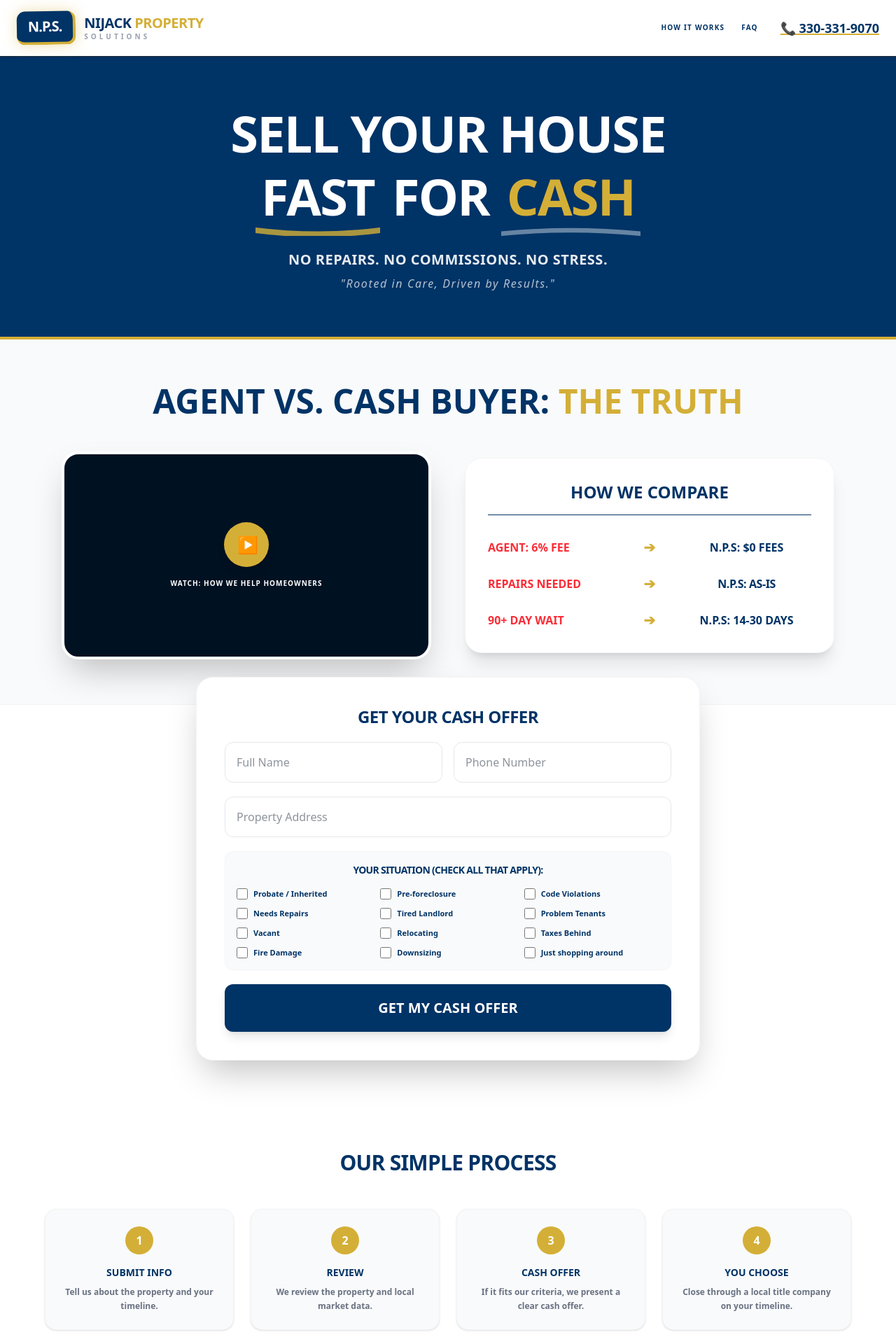
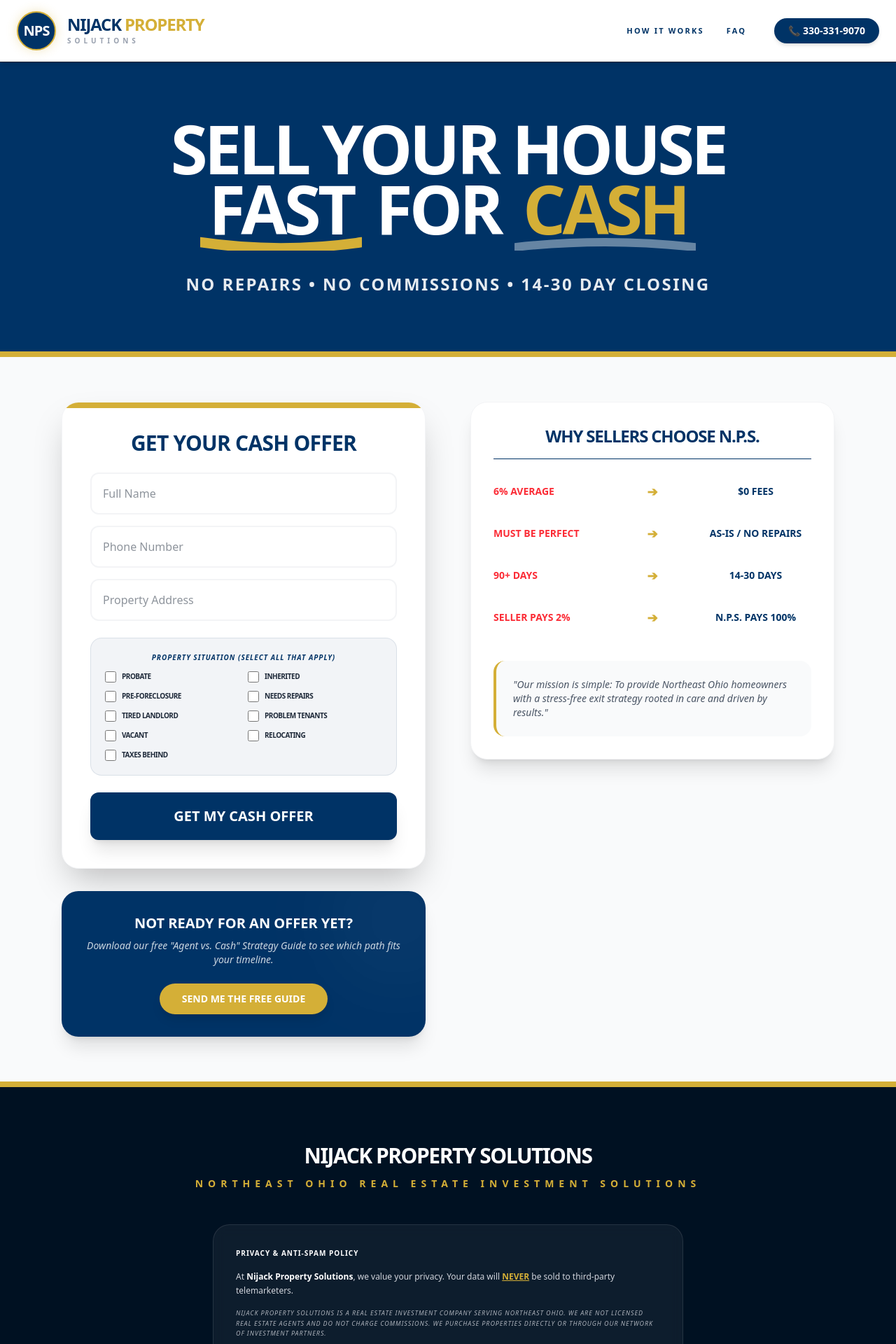
Before and after one commit to nijackacquisitions56/nijack-property-solutions, a React (Vite) app: page / in a window 1280 px wide. Shown: the top 1920 px of the page at 70% size. Built offline with nearby package versions, Linux system fonts and the light colour scheme.

Commit message:
Update App.jsx

```diff
--- a/src/App.jsx
+++ b/src/App.jsx
@@ -1,227 +1,176 @@
 import React, { useState } from "react";
 
-export default function NijackPropertySolutionsWebsite() {
+export default function NijackPropertySolutionsElite() {
   const [submitted, setSubmitted] = useState(false);
-  const [error, setError] = useState(false);
 
   const handleSubmit = async (e) => {
     e.preventDefault();
     const form = e.target;
     const data = new FormData(form);
-
     try {
       const response = await fetch("https://formspree.io/f/xaqpozbn", {
         method: "POST",
         body: data,
         headers: { 'Accept': 'application/json' }
       });
-
       if (response.ok) {
         setSubmitted(true);
-        setError(false);
         window.scrollTo({ top: 300, behavior: 'smooth' });
-      } else {
-        setError(true);
       }
-    } catch (err) {
-      setError(true);
-    }
+    } catch (err) { console.error("Submit Error:", err); }
   };
 
-  const steps = [
-    { title: "Submit Info", text: "Tell us about the property and your timeline." },
-    { title: "Review", text: "We review the property and local market data." },
-    { title: "Cash Offer", text: "If it fits our criteria, we present a clear cash offer." },
-    { title: "You Choose", text: "Close through a local title company on your timeline." }
-  ];
+  return (
+    <div className="min-h-screen bg-white text-gray-800 font-sans selection:bg-[#D4AF37] selection:text-white">
 
-  const faq = [
-    { q: "Do I need to make repairs before selling?", a: "No. We buy houses as-is in any condition." },
-    { q: "How fast can closing happen?", a: "Many closings happen within 14-30 days, depending on title work and your specific timeline." },
-    { q: "What areas do you buy in?", a: "We are based in Northeast Ohio, serving homeowners throughout the region including Akron, Cleveland, and surrounding areas." },
-    { q: "Are there commissions or fees?", a: "No. Since we are buying the property directly, there are no realtor commissions or hidden fees." }
-  ];
-
-  return (
-    <div className="min-h-screen bg-white text-gray-800 font-sans">
-
-      {/* HEADER WITH NAVIGATION & N.P.S. FLARE */}
-      <header className="sticky top-0 z-50 border-b bg-white shadow-sm">
+      {/* HEADER WITH HIGH-POP BRANDING */}
+      <header className="sticky top-0 z-50 border-b bg-white shadow-md">
         <div className="mx-auto max-w-7xl px-6 py-4 flex justify-between items-center">
-          <div className="flex items-center gap-3 group">
-            <div className="h-12 w-auto px-4 bg-[#003366] rounded-xl flex items-center justify-center shadow-[0_0_20px_rgba(212,175,55,0.4)] border-b-4 border-r-4 border-[#D4AF37] transform -rotate-1 group-hover:rotate-0 transition-all duration-300">
-              <span className="text-white font-black text-xl tracking-tighter uppercase">N.P.S.</span>
+          <div className="flex items-center gap-4 group cursor-pointer">
+            {/* NEW LOGO BOX WITH GOLD SEAL EFFECT */}
+            <div className="h-14 w-14 bg-[#003366] rounded-full flex items-center justify-center border-2 border-[#D4AF37] shadow-[0_0_15px_rgba(212,175,55,0.3)] transition-transform group-hover:scale-105">
+              <span className="text-white font-black text-xl tracking-tighter">NPS</span>
             </div>
             <div className="text-left">
-              <div className="font-black text-xl text-[#003366] leading-tight uppercase tracking-tight">
+              <div className="font-black text-2xl text-[#003366] leading-none uppercase tracking-tighter">
                 NIJACK <span className="text-[#D4AF37]">PROPERTY</span>
               </div>
-              <div className="text-[10px] text-gray-400 uppercase tracking-[0.4em] font-bold">Solutions</div>
+              <div className="text-[10px] text-gray-400 uppercase tracking-[0.5em] font-bold mt-1">Solutions</div>
             </div>
           </div>
 
-          <div className="hidden md:flex items-center gap-8">
-            <nav className="flex gap-6 text-xs font-black text-[#003366] uppercase tracking-widest">
-              <a href="#how-it-works" className="hover:text-[#D4AF37] transition text-[10px]">How It Works</a>
-              <a href="#faq" className="hover:text-[#D4AF37] transition text-[10px]">FAQ</a>
+          <div className="hidden md:flex items-center gap-10">
+            <nav className="flex gap-8 text-[11px] font-black text-[#003366] uppercase tracking-[0.2em]">
+              <a href="#how-it-works" className="hover:text-[#D4AF37] transition-colors">How It Works</a>
+              <a href="#faq" className="hover:text-[#D4AF37] transition-colors">FAQ</a>
             </nav>
-            <a href="tel:3303319070" className="font-bold text-[#003366] text-lg underline decoration-[#D4AF37] decoration-2">📞 330-331-9070</a>
+            <a href="tel:3303319070" className="px-5 py-2 bg-[#003366] text-white rounded-full font-bold text-sm hover:bg-[#002244] transition-all shadow-md">
+              📞 330-331-9070
+            </a>
           </div>
         </div>
       </header>
 
-      {/* HERO SECTION WITH WAVY UNDERLINES */}
-      <section className="bg-[#003366] text-white py-16 border-b-4 border-[#D4AF37]">
+      {/* HERO SECTION WITH GOLD FLARE */}
+      <section className="bg-[#003366] text-white py-20 border-b-8 border-[#D4AF37]">
         <div className="mx-auto max-w-5xl px-6 text-center">
-          <h1 className="text-4xl md:text-7xl font-black mb-4 tracking-tight leading-tight uppercase">
+          <h1 className="text-5xl md:text-8xl font-black mb-6 uppercase leading-[0.9] tracking-tighter">
             Sell Your House <br/>
-            <span className="relative inline-block px-2">
+            <span className="relative inline-block px-3">
               FAST
-              <svg className="absolute -bottom-3 left-0 w-full h-4 text-[#D4AF37] opacity-80" viewBox="0 0 100 10" preserveAspectRatio="none">
-                <path d="M0 5 Q 50 12 100 5" stroke="currentColor" strokeWidth="5" fill="transparent" strokeLinecap="round" />
+              <svg className="absolute -bottom-4 left-0 w-full h-6 text-[#D4AF37]" viewBox="0 0 100 10" preserveAspectRatio="none">
+                <path d="M0 5 Q 50 12 100 5" stroke="currentColor" strokeWidth="6" fill="transparent" strokeLinecap="round" />
               </svg>
             </span>
-            {" "}For{" "}
-            <span className="relative inline-block px-2 text-[#D4AF37]">
+            {" "}FOR{" "}
+            <span className="relative inline-block px-3 text-[#D4AF37]">
               CASH
-              <svg className="absolute -bottom-3 left-0 w-full h-4 text-white opacity-40" viewBox="0 0 100 10" preserveAspectRatio="none">
-                <path d="M0 8 Q 50 2 100 8" stroke="currentColor" strokeWidth="4" fill="transparent" strokeLinecap="round" />
+              <svg className="absolute -bottom-4 left-0 w-full h-6 text-white opacity-40" viewBox="0 0 100 10" preserveAspectRatio="none">
+                <path d="M0 8 Q 50 2 100 8" stroke="currentColor" strokeWidth="5" fill="transparent" strokeLinecap="round" />
               </svg>
             </span>
           </h1>
-          <p className="mt-8 text-lg md:text-xl opacity-90 font-bold tracking-wide uppercase">
-            No repairs. No commissions. No stress.
-          </p>
-          <p className="mt-2 text-sm md:text-base opacity-70 italic tracking-widest">
-            "Rooted in Care, Driven by Results."
+          <p className="mt-12 text-xl md:text-2xl font-bold uppercase tracking-[0.1em] opacity-90">
+            No Repairs • No Commissions • 14-30 Day Closing
           </p>
         </div>
       </section>
 
-      {/* COMPARISON SECTION */}
-      <section className="py-16 bg-gray-50 border-b border-gray-100">
-        <div className="mx-auto max-w-6xl px-6 text-center">
-          <h2 className="text-3xl md:text-5xl font-black text-[#003366] mb-12 uppercase">
-            Agent vs. Cash Buyer: <span className="text-[#D4AF37]">The Truth</span>
-          </h2>
+      {/* MAIN CONTENT AREA */}
+      <main className="py-16 bg-gray-50">
+        <div className="mx-auto max-w-6xl px-6">
+          <div className="grid lg:grid-cols-2 gap-16 items-start">
 
-          <div className="grid lg:grid-cols-2 gap-12 items-center text-left">
-            <div className="relative aspect-video bg-[#001122] rounded-3xl shadow-2xl overflow-hidden border-4 border-white flex items-center justify-center group">
-              <div className="text-center px-6">
-                <div className="w-16 h-16 bg-[#D4AF37] rounded-full flex items-center justify-center mx-auto mb-4 shadow-lg group-hover:scale-110 transition-transform cursor-pointer">
-                  <span className="text-white text-2xl ml-1">▶</span>
-                </div>
-                <p className="text-white font-black tracking-widest uppercase text-[10px]">Watch: How We Help Homeowners</p>
-              </div>
+            {/* LEFT: FORM & LEAD MAGNET */}
+            <div className="space-y-8">
+              <div className="bg-white rounded-3xl p-8 md:p-10 shadow-2xl border border-gray-100 relative overflow-hidden">
+                <div className="absolute top-0 left-0 w-full h-2 bg-[#D4AF37]"></div>
+                {!submitted ? (
+                  <form onSubmit={handleSubmit} className="space-y-6">
+                    <h2 className="text-3xl font-black text-[#003366] uppercase tracking-tight text-center">Get Your Cash Offer</h2>
+                    <div className="space-y-4">
+                      <input name="full_name" required placeholder="Full Name" className="w-full rounded-xl border-2 border-gray-100 p-4 focus:border-[#D4AF37] outline-none transition-all" />
+                      <input name="phone" required type="tel" placeholder="Phone Number" className="w-full rounded-xl border-2 border-gray-100 p-4 focus:border-[#D4AF37] outline-none transition-all" />
+                      <input name="property_address" required placeholder="Property Address" className="w-full rounded-xl border-2 border-gray-100 p-4 focus:border-[#D4AF37] outline-none transition-all" />
                     </div>
 
-            <div className="bg-white rounded-3xl p-8 shadow-xl border border-gray-100">
-              <h3 className="text-2xl font-black text-[#003366] mb-8 uppercase text-center border-b pb-4">How We Compare</h3>
-              <div className="space-y-6">
-                <div className="flex justify-between items-center text-sm md:text-base">
-                  <span className="text-red-500 font-black uppercase w-[40%]">Agent: 6% Fee</span>
-                  <span className="text-[#D4AF37] text-xl font-bold">➔</span>
-                  <span className="text-[#003366] font-black uppercase w-[40%] text-center">N.P.S: $0 Fees</span>
-                </div>
-                <div className="flex justify-between items-center text-sm md:text-base">
-                  <span className="text-red-500 font-black uppercase w-[40%]">Repairs Needed</span>
-                  <span className="text-[#D4AF37] text-xl font-bold">➔</span>
-                  <span className="text-[#003366] font-black uppercase w-[40%] text-center tracking-tight">N.P.S: AS-IS</span>
-                </div>
-                <div className="flex justify-between items-center text-sm md:text-base">
-                  <span className="text-red-500 font-black uppercase w-[40%]">90+ Day Wait</span>
-                  <span className="text-[#D4AF37] text-xl font-bold">➔</span>
-                  <span className="text-[#003366] font-black uppercase w-[40%] text-center">N.P.S: 14-30 Days</span>
-                </div>
-              </div>
-            </div>
-          </div>
-        </div>
-      </section>
-
-      {/* LEAD FORM SECTION */}
-      <section id="contact" className="mx-auto max-w-3xl px-6 -mt-10 pb-16">
-        <div className="bg-white rounded-3xl p-6 md:p-10 shadow-2xl border border-gray-100 relative z-10">
-          {!submitted ? (
-            <form onSubmit={handleSubmit} className="space-y-5">
-              <h2 className="text-2xl font-black text-center text-[#003366] uppercase tracking-tight">Get Your Cash Offer</h2>
-              <div className="grid md:grid-cols-2 gap-4">
-                <input name="full_name" required placeholder="Full Name" className="rounded-xl border border-gray-200 p-4 w-full focus:ring-2 focus:ring-[#D4AF37] outline-none" />
-                <input name="phone" required type="tel" placeholder="Phone Number" className="rounded-xl border border-gray-200 p-4 w-full focus:ring-2 focus:ring-[#D4AF37] outline-none" />
-              </div>
-              <input name="property_address" required placeholder="Property Address" className="rounded-xl border border-gray-200 p-4 w-full focus:ring-2 focus:ring-[#D4AF37] outline-none" />
-
-              <div className="p-4 bg-gray-50 rounded-xl border border-gray-100">
-                <p className="font-bold mb-4 text-[#003366] text-sm uppercase text-center tracking-tighter">Your Situation (Check all that apply):</p>
-                <div className="grid grid-cols-1 sm:grid-cols-2 md:grid-cols-3 gap-3 text-sm">
-                  {[
-                    "Probate / Inherited", "Pre-foreclosure", "Code Violations",
-                    "Needs Repairs", "Tired Landlord", "Problem Tenants",
-                    "Vacant", "Relocating", "Taxes Behind",
-                    "Fire Damage", "Downsizing", "Just shopping around"
-                  ].map((label) => (
-                    <label key={label} className="flex gap-2 items-center cursor-pointer">
-                      <input type="checkbox" name="situation" value={label} className="h-4 w-4 accent-[#003366]" />
-                      <span className="text-[#003366] font-semibold text-[11px] leading-tight">{label}</span>
+                    <div className="p-5 bg-[#003366]/5 rounded-2xl border border-[#003366]/10">
+                      <p className="text-[10px] font-black text-[#003366] uppercase mb-3 text-center tracking-widest italic">Property Situation (Select All That Apply)</p>
+                      <div className="grid grid-cols-2 gap-3 text-[10px]">
+                        {["Probate", "Inherited", "Pre-foreclosure", "Needs Repairs", "Tired Landlord", "Problem Tenants", "Vacant", "Relocating", "Taxes Behind"].map((opt) => (
+                          <label key={opt} className="flex gap-2 items-center cursor-pointer hover:text-[#D4AF37] transition-colors">
+                            <input type="checkbox" name="situation" value={opt} className="h-4 w-4 accent-[#003366]" />
+                            <span className="font-bold uppercase tracking-tighter">{opt}</span>
                           </label>
                         ))}
                       </div>
                     </div>
 
-              <button type="submit" className="w-full rounded-xl bg-[#003366] py-5 font-black text-white text-xl shadow-lg hover:bg-[#002244] transition-all transform hover:-translate-y-1">
+                    <button type="submit" className="w-full rounded-xl bg-[#003366] py-5 font-black text-white text-xl shadow-xl hover:bg-[#D4AF37] transition-all transform hover:-translate-y-1">
                       GET MY CASH OFFER
                     </button>
                   </form>
                 ) : (
-            <div className="text-center py-12 text-[#003366]">
-              <h2 className="text-3xl font-black mb-4 uppercase text-[#D4AF37]">Request Received!</h2>
-              <p className="font-bold uppercase tracking-widest">We will reach out to you shortly.</p>
+                  <div className="text-center py-16">
+                    <div className="text-6xl mb-4">✅</div>
+                    <h2 className="text-3xl font-black text-[#003366] uppercase mb-2">Request Received!</h2>
+                    <p className="font-bold text-gray-500 uppercase tracking-widest text-sm">Nicole will call you shortly.</p>
                   </div>
                 )}
               </div>
-      </section>
 
-      {/* HOW IT WORKS SECTION */}
-      <section id="how-it-works" className="py-16 bg-white text-center px-6 border-b border-gray-100">
-        <h2 className="text-3xl font-black mb-12 text-[#003366] uppercase tracking-tight">Our Simple Process</h2>
-        <div className="mx-auto max-w-6xl grid md:grid-cols-4 gap-6">
-          {steps.map((step, i) => (
-            <div key={i} className="p-6 rounded-2xl bg-gray-50 border border-gray-100 shadow-sm">
-              <div className="h-10 w-10 rounded-full bg-[#D4AF37] text-white flex items-center justify-center font-black mx-auto mb-4">{i+1}</div>
-              <h3 className="font-black text-[#003366] mb-2 uppercase text-sm">{step.title}</h3>
-              <p className="text-gray-500 text-xs leading-relaxed font-bold">{step.text}</p>
+              {/* LEAD MAGNET PDF SECTION */}
+              <div className="bg-[#003366] rounded-3xl p-8 text-white shadow-xl relative overflow-hidden group">
+                <div className="relative z-10 text-center">
+                  <h3 className="text-xl font-black uppercase mb-2">Not ready for an offer yet?</h3>
+                  <p className="text-sm opacity-80 mb-6 font-medium italic">Download our free "Agent vs. Cash" Strategy Guide to see which path fits your timeline.</p>
+                  <a href="YOUR_PDF_LINK_HERE" className="inline-block bg-[#D4AF37] text-white font-black py-3 px-8 rounded-full text-sm hover:scale-105 transition-transform shadow-lg">
+                    SEND ME THE FREE GUIDE
+                  </a>
+                </div>
+                <div className="absolute top-0 right-0 -mr-10 -mt-10 h-40 w-40 bg-white/5 rounded-full blur-3xl group-hover:bg-white/10 transition-colors"></div>
+              </div>
+            </div>
+
+            {/* RIGHT: COMPARISON TABLE */}
+            <div className="bg-white rounded-3xl p-8 shadow-xl border border-gray-100">
+              <h3 className="text-2xl font-black text-[#003366] mb-8 uppercase text-center border-b pb-4 tracking-tighter">Why Sellers Choose N.P.S.</h3>
+              <div className="space-y-8">
+                {[
+                  { label: "Fees & Commissions", agent: "6% Average", nps: "$0 Fees" },
+                  { label: "Property Condition", agent: "Must Be Perfect", nps: "AS-IS / No Repairs" },
+                  { label: "Closing Timeline", agent: "90+ Days", nps: "14-30 Days" },
+                  { label: "Closing Costs", agent: "Seller Pays 2%", nps: "N.P.S. Pays 100%" }
+                ].map((row, i) => (
+                  <div key={i} className="flex justify-between items-center text-xs md:text-sm">
+                    <div className="w-[35%] text-red-500 font-black uppercase">{row.agent}</div>
+                    <div className="text-[#D4AF37] font-bold text-lg">➔</div>
+                    <div className="w-[35%] text-[#003366] font-black uppercase text-center">{row.nps}</div>
                   </div>
                 ))}
               </div>
-      </section>
-
-      {/* FAQ SECTION */}
-      <section id="faq" className="py-16 bg-gray-50 px-6">
-        <div className="mx-auto max-w-4xl">
-          <h2 className="text-3xl font-black mb-10 text-[#003366] text-center uppercase tracking-tight">Common Questions</h2>
-          <div className="space-y-4">
-            {faq.map((item, i) => (
-              <div key={i} className="bg-white p-6 rounded-2xl shadow-sm border border-gray-100">
-                <p className="font-black text-[#003366] mb-2 uppercase text-sm">Q: {item.q}</p>
-                <p className="text-gray-600 text-sm leading-relaxed font-medium">{item.a}</p>
-              </div>
-            ))}
+              <div className="mt-12 p-6 bg-gray-50 rounded-2xl border-l-4 border-[#D4AF37] italic text-sm text-gray-600 font-medium">
+                "Our mission is simple: To provide Northeast Ohio homeowners with a stress-free exit strategy rooted in care and driven by results."
               </div>
             </div>
-      </section>
 
-      {/* FOOTER & PRIVACY POLICY */}
-      <footer className="bg-[#001122] text-white py-16 border-t-8 border-[#D4AF37]">
+          </div>
+        </div>
+      </main>
+
+      {/* FOOTER & PRIVACY SECTION */}
+      <footer className="bg-[#001122] text-white py-20 border-t-8 border-[#D4AF37]">
         <div className="mx-auto max-w-4xl px-6 text-center">
-          <div className="font-black text-2xl uppercase mb-2 tracking-tighter">NIJACK PROPERTY SOLUTIONS</div>
-          <p className="text-[#D4AF37] text-xs font-bold tracking-[0.4em] mb-12 uppercase font-black">Northeast Ohio Real Estate Investment Solutions</p>
+          <div className="font-black text-3xl uppercase mb-3 tracking-tighter">NIJACK PROPERTY SOLUTIONS</div>
+          <p className="text-[#D4AF37] text-sm font-bold tracking-[0.5em] mb-12 uppercase">Northeast Ohio Real Estate Investment Solutions</p>
 
-          <div className="bg-white/5 rounded-2xl p-8 text-left border border-white/10 mb-12 text-xs text-gray-300 leading-relaxed max-w-2xl mx-auto">
-            <p className="mb-4 font-bold">At <span className="text-white">Nijack Property Solutions</span>, we value your privacy. Your information is used strictly for property analysis and will <span className="text-[#D4AF37] underline">NEVER</span> be sold to third-party telemarketers.</p>
-            <p className="italic opacity-80 uppercase tracking-widest text-[10px]">Nijack Property Solutions is a real estate investment company serving Northeast Ohio. We are not licensed real estate agents and do not charge commissions.</p>
+          <div className="bg-white/5 rounded-3xl p-8 text-left border border-white/10 mb-12 text-xs text-gray-300 leading-relaxed max-w-2xl mx-auto backdrop-blur-sm">
+            <p className="mb-4 font-bold text-white uppercase tracking-widest text-[10px]">Privacy & Anti-Spam Policy</p>
+            <p className="mb-4">At <span className="text-white font-bold">Nijack Property Solutions</span>, we value your privacy. Your data will <span className="text-[#D4AF37] font-bold underline">NEVER</span> be sold to third-party telemarketers.</p>
+            <p className="italic opacity-80 uppercase tracking-widest text-[9px]">Nijack Property Solutions is a real estate investment company serving Northeast Ohio. We are not licensed real estate agents and do not charge commissions. We purchase properties directly or through our network of investment partners.</p>
           </div>
 
-          <p className="text-[12px] opacity-90 uppercase tracking-[0.2em] font-black text-white">
+          <p className="text-[13px] opacity-100 uppercase tracking-[0.3em] font-black text-white">
             © {new Date().getFullYear()} NIJACK PROPERTY SOLUTIONS. ALL RIGHTS RESERVED.
           </p>
         </div>
```
Lines whose indentation alone changed are shown as unchanged.
